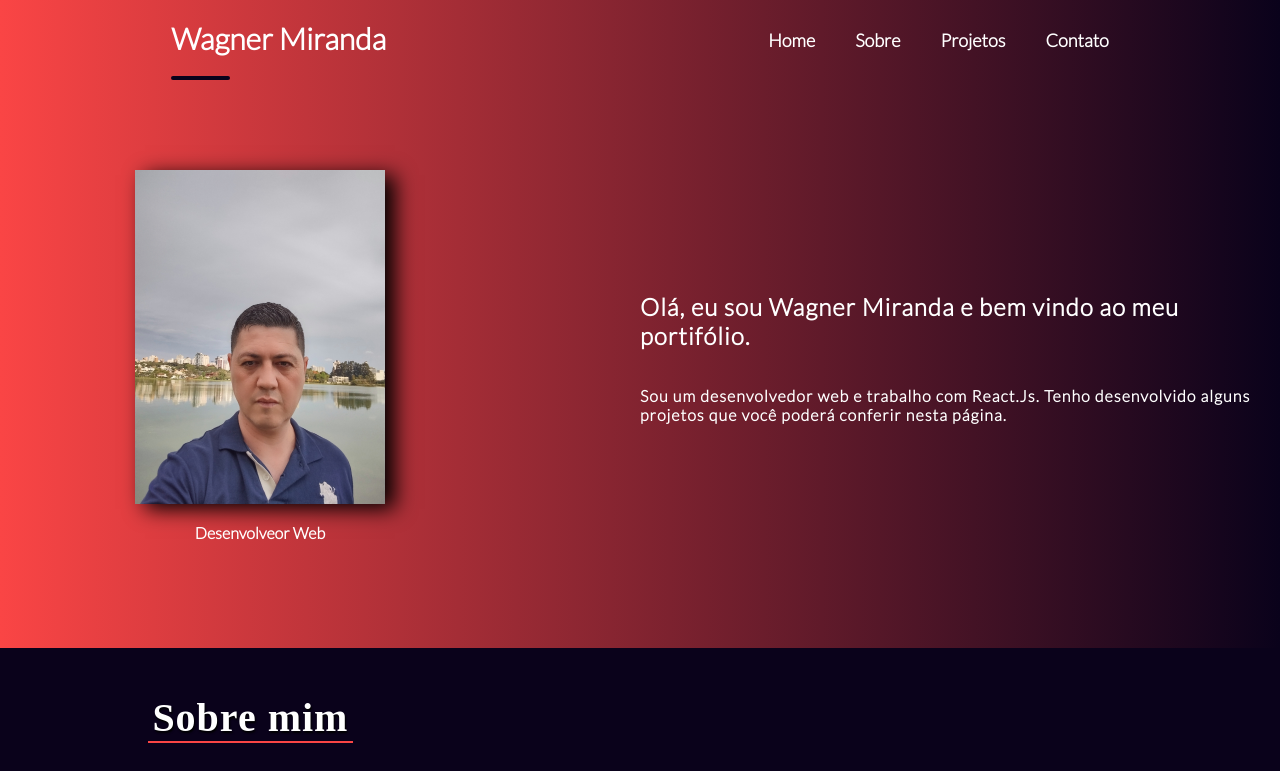
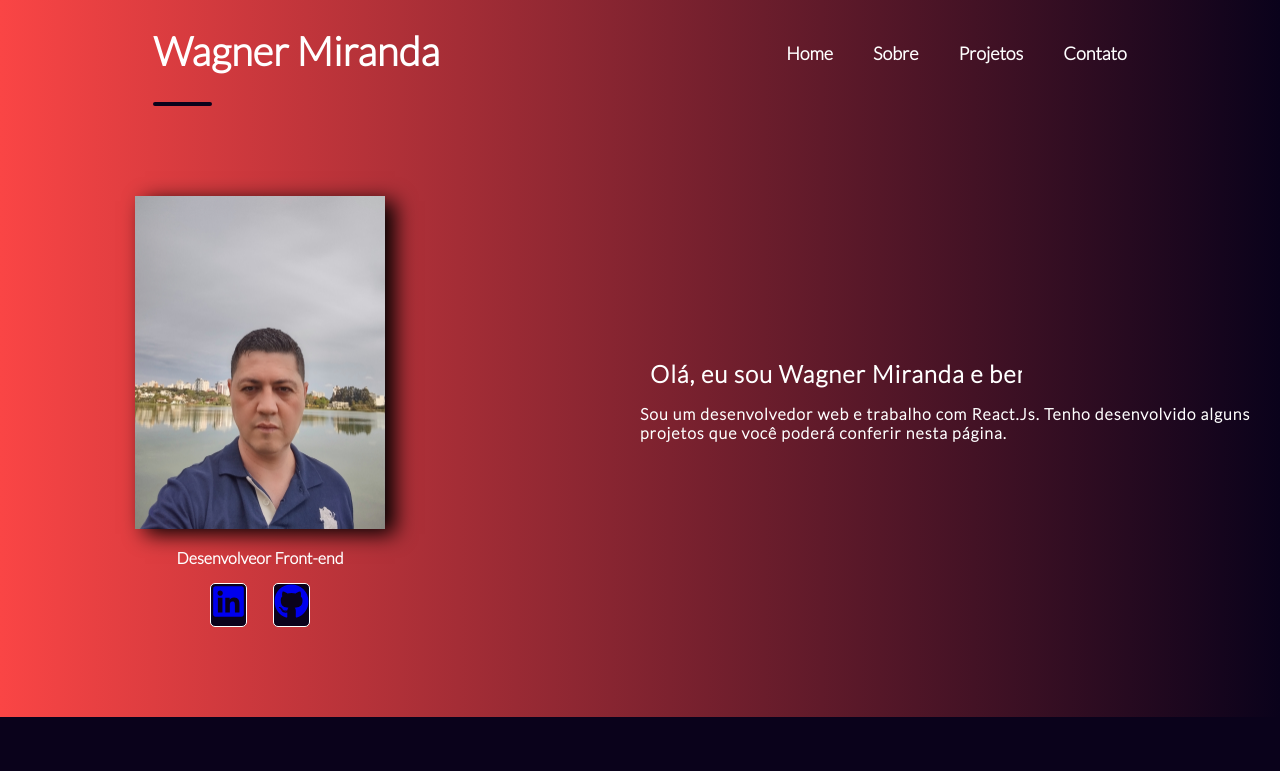
Before and after one commit to wagnermm/portfolio, a React (Create React App) app in the folder portifolio-react/: page / in a window 1280 px wide. Shown: the top 771 px of the page. Built offline with nearby package versions, Linux system fonts and the light colour scheme; a web font is replaced by a local one.

Commit message:
ajustes components

```diff
--- a/portifolio-react/src/Components/About/About.css
+++ b/portifolio-react/src/Components/About/About.css
@@ -32,7 +32,7 @@
     display: flex;
     flex-wrap: wrap;
     gap: 1.5rem;
-    background-color: #000000;
+    background-color: #0a0a0a;
     box-shadow: 1px 2px 2px #333;
 }
 
@@ -44,6 +44,11 @@
     height: auto;
 }
 
+.tecnologies-box:hover {
+    box-shadow: none;
+    background-color: #000000;
+}
+
 .tecnologies-box img {
     width: 35%;
     border: 1px solid #fff;
--- a/portifolio-react/src/Components/Header/Header.css
+++ b/portifolio-react/src/Components/Header/Header.css
@@ -8,14 +8,14 @@
 }
 
 .portifolio-header h1 {
-    font-size: 30px;
+    font-size: 40px;
 }
 
 .line {
     width: 55px;
     border: 2px solid #0a021b;
     border-radius: 5px;
-    animation: gow-line 2s;
+    animation: gow-line 5s linear;
 }
 
 #links {
@@ -39,10 +39,19 @@ a:hover {
 }
 
 @keyframes gow-line {
-    from {
-        width: 1px;
+    0% {
+        width: 0;
     }
-    to {
+    30% {
+        width: 50px;
+    }
+    50% {
         width: 100px;
     }
+    75% {
+        width: 50px;
+    }
+    100% {
+        width: 0;
+    }
 }
--- a/portifolio-react/src/Components/SideBar/SideBar.css
+++ b/portifolio-react/src/Components/SideBar/SideBar.css
@@ -19,8 +19,16 @@
     letter-spacing: 1px;
 }
 
+.infoText h2 {
+  margin: 10px 0 0 10px;
+  white-space: nowrap;
+  overflow: hidden;
+  width: 30em;
+  animation: type 4s steps(60, end) infinite;
+}
+
 .infoText p {
-    font-weight: bold;
+  font-weight: bold;
 }
 
 img {
@@ -31,3 +39,42 @@ img {
 .title {
     font-weight: bold;
 }
+
+.main-social {
+    display: flex;
+    flex-direction: row;
+    justify-content: center;
+}
+
+.socials {
+    width: 100px;
+    display: flex;
+    flex-direction: row;
+    justify-content: space-between;
+}
+
+.linkedin, .github {
+    background-color: #0a021b;
+    border: 1px solid #fff;
+    border-radius: 5px;
+    cursor: pointer;
+    font-size: 35px;
+}
+
+.linkedin:hover, .github:hover {
+    background-image: linear-gradient(to left, #d43434, #0a021b);
+}
+
+.linkedin a:visited, .github a:visited {
+    color: #fff;
+}
+
+@keyframes type{
+    from { width: 0; }
+  }
+
+  @keyframes type2{
+    0%{width: 0;}
+    50%{width: 0;}
+    100%{ width: 100; }
+  }
--- a/portifolio-react/src/Components/SideBar/SideBar.jsx
+++ b/portifolio-react/src/Components/SideBar/SideBar.jsx
@@ -1,19 +1,31 @@
 import React from "react";
-import './SideBar.css'
-import Avatar from '../Images/wagner.jpg'
+import { FaLinkedin, FaGithub } from 'react-icons/fa';
+import Avatar from '../Images/wagner.jpg';
+
+import './SideBar.css';
 
 const SideBar =()=> {
     return(
-        <div id="sidebar">
+        <aside id="sidebar">
             <div className="profile">
                 <p><img src={Avatar} alt="Wagner Miranda" /></p>
-                <p className="title">Desenvolveor Web</p>
+                <p className="title">Desenvolveor Front-end</p>
+                <div className="main-social">
+                    <div className="socials">
+                        <div className="linkedin">
+                            <a href="https://www.linkedin.com/in/wagner-miranda-204524252" target="blank"><FaLinkedin/></a>
+                        </div>
+                        <div className="github">
+                            <a href="https://github.com/wagnermm" target="blank"><FaGithub/></a>
+                        </div>
+                    </div>
+                </div>
             </div>
             <div className="infoText">
                 <h2>Olá, eu sou Wagner Miranda e bem vindo ao meu portifólio.</h2>
                 <p>Sou um desenvolvedor web e trabalho com React.Js. Tenho desenvolvido alguns projetos que você poderá conferir nesta página.</p>
             </div>
-        </div>
+        </aside>
     )
 }
 
```
Also changed, not shown: portifolio-react/src/Components/Projects/Projects.jsx (line endings or trailing spaces).
